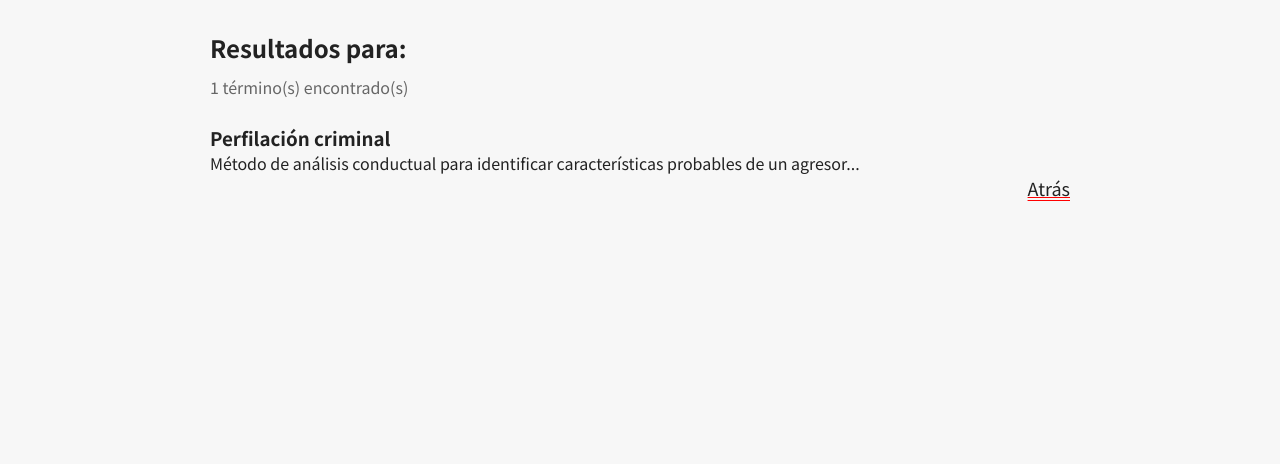
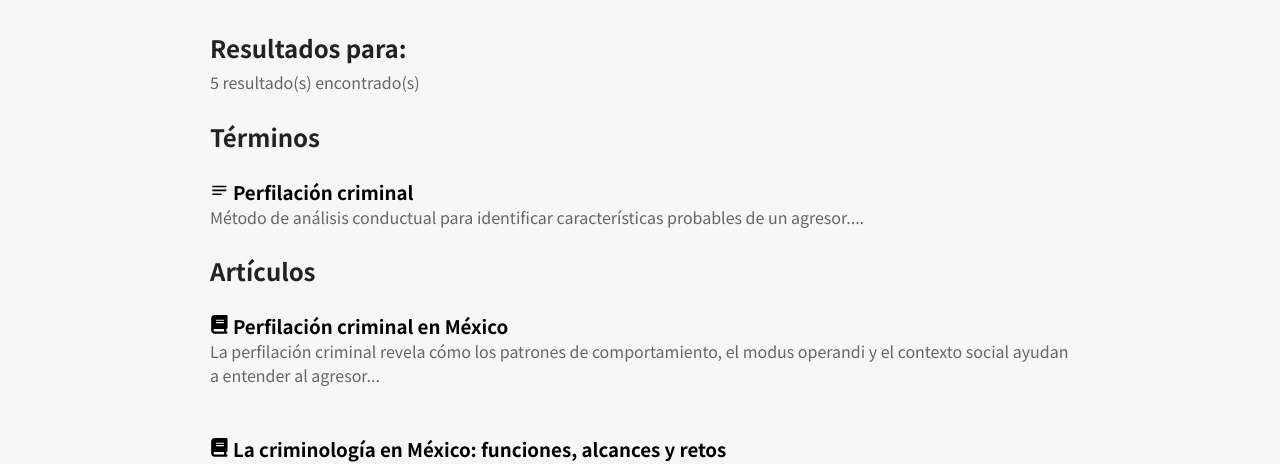
Before and after one commit to PerlaBMC/Observatorio-criminal-, a Next.js app: page /busqueda in a window 1280 px wide. Shown: the part 345-809 px from the top of the page. Built offline with nearby package versions, Linux system fonts and the light colour scheme.

Commit message:
busqueda

```diff
--- a/app/busqueda/SearchCliet.jsx
+++ b/app/busqueda/SearchCliet.jsx
@@ -5,17 +5,33 @@ import Link from "next/link";
 import { terminos } from "../../data/terminos";
 import { articulos } from "../../data/articulo";
 import styles from "./busqueda.module.css";
+import { FaBook } from "react-icons/fa6";
+import { MdOutlineNotes } from "react-icons/md";
 
 export default function BusquedaClient() {
   const searchParams = useSearchParams();
-  const q = searchParams.get("q")?.toLowerCase() || "";
+  const q = searchParams.get("q")?.toLowerCase().trim() || "";
 
   // 🔎 Buscar términos
   const resultadosTerminos = terminos.filter((t) =>
-    t.nombre.toLowerCase().includes(q) ||
-    t.definicion.toLowerCase().includes(q) ||
-    t.categoria.toLowerCase().includes(q)
+    t.nombre?.toLowerCase().includes(q) ||
+    t.definicion?.toLowerCase().includes(q) ||
+    t.categoria?.toLowerCase().includes(q)
   );
+
+  // 🔎 Buscar artículos SOLO por título y etiquetas
+  const resultadosArticulos = articulos.filter((a) => {
+    const titulo = a.metadata?.titulo?.toLowerCase() || "";
+
+    const etiquetas = a.metadata?.etiquetas
+      ?.map((tag) => tag.toLowerCase())
+      .join(" ") || "";
+
+    return titulo.includes(q) || etiquetas.includes(q);
+  });
+
+  const totalResultados =
+    resultadosTerminos.length + resultadosArticulos.length;
 
   return (
     <section className={styles.container}>
@@ -24,35 +40,61 @@ export default function BusquedaClient() {
       </h1>
 
       <p className={styles.count}>
-        {resultadosTerminos.length} término(s) encontrado(s)
+        {totalResultados} resultado(s) encontrado(s)
       </p>
 
-      {resultadosTerminos.length === 0 && (
+      {totalResultados === 0 && (
         <p className={styles.noResults}>
           No se encontraron resultados.
         </p>
       )}
 
-      {resultadosTerminos.map((termino) => {
+      {/* 🔹 TÉRMINOS */}
+      {resultadosTerminos.length > 0 && (
+        <>
+          <h2 className={styles.subTitle}>Términos</h2>
 
-
-        return (
+          {resultadosTerminos.map((termino) => (
             <div key={termino.slug} className={styles.resultBlock}>
-
-            {/* TERMINO */}
               <Link
                 href={`/terminos/${termino.slug}`}
                 className={styles.resultCard}
               >
-              <h3 className={styles.tituloTermino}>{termino.nombre}</h3>
-              <p>{termino.definicionCorta}..</p>
-              {/*<span className={styles.category}>
-                {termino.categoria}
-              </span>*/}
+                <h3 className={styles.tituloTermino}>
+                  <MdOutlineNotes/> {termino.nombre}
+                </h3>
+                <p>{termino.definicionCorta}...</p>
               </Link>
             </div>
-        );
-      })}
+          ))}
+        </>
+      )}
+
+      {/* 🔹 ARTÍCULOS */}
+      {resultadosArticulos.length > 0 && (
+        <>
+          <h2 className={styles.subTitle}>Artículos</h2>
+
+          {resultadosArticulos.map((articulo) => (
+            <div
+              key={articulo.metadata.id}
+              className={styles.resultBlock}
+            >
+              <Link
+                href={`/articulos/${articulo.metadata.slug}`}
+                className={styles.resultCard}
+              >
+                <h3 className={styles.tituloArticulo}>
+                 <FaBook/> {articulo.metadata.titulo}
+                </h3>
+
+                <p>{articulo.resumen?.slice(0, 140)}...</p>
+              </Link>
+            </div>
+          ))}
+        </>
+      )}
+
       <div className={styles.botonAtras}>
         <a href="/">Atrás</a>
       </div>
--- a/app/busqueda/busqueda.module.css
+++ b/app/busqueda/busqueda.module.css
@@ -2,18 +2,10 @@
     max-width: 900px;
     margin: 0 auto;
     padding: 40px 20px;
-    height: 650px;
-  }
-
-.espacio {
-    height: 3px;
-    background-color: red;
-    width: 95%;
-    margin: 10px 0px 10px 0px;
   }
 
   .title {
-    margin-bottom: 10px;
+    margin-bottom: 5px;
   }
 
   .count {
@@ -26,28 +18,14 @@
     color: #999;
   }
 
-  .resultsGrid {
-    display: grid;
-    gap: 20px;
+  .resultCard {
+    margin: 5px;
+   color: #666;
   }
 
-  .tituloTermino {
-    color: browngit ;
-  }
-
-  .resultCard:hover {
-    transform: translateY(-3px);
-    font-size: large;
-  }
-
-  .category {
-    font-size: 0.75rem;
-    background: #111;
-    color: white;
-    padding: 4px 8px;
-    border-radius: 999px;
-    display: inline-block;
-    margin-top: 8px;
+  .tituloTermino,
+  .tituloArticulo {
+    color: black;
   }
 
 .botonAtras {
@@ -58,10 +36,6 @@
     font-size: large;
 }
 
-  .relatedSection:hover {
-    font-size: large;
-  }
-
   @media (max-width: 768px) {
 
   }
```
Lines whose indentation alone changed are shown as unchanged.
